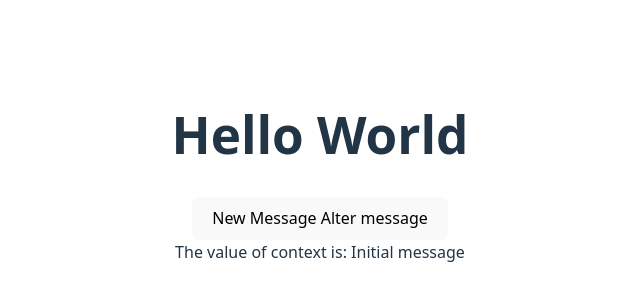
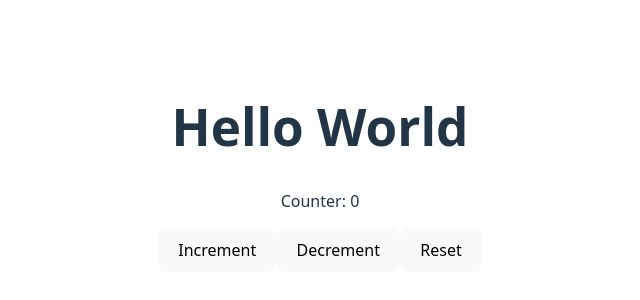
Before and after one commit to JVKszuba/CompassReactJS, a React (Vite) app in the folder Advanced/app/: page / in a window 1280 px wide. Shown: the part 232-532 px from the top of the page, without its empty margins (320-960 px from the left). Built offline with nearby package versions, Linux system fonts and the light colour scheme.

Commit message:
feat: implement useReduce for component complex state management

```diff
--- a/Advanced/app/src/App.jsx
+++ b/Advanced/app/src/App.jsx
@@ -4,6 +4,7 @@ import Timer from "./components/Timer.jsx";
 import ChildComponent from "./components/ChildComponent.jsx";
 import {MyContextProvider} from "./contexts/MyContext.jsx";
 import ContextValue from "./components/ContextValue.jsx";
+import Counter from "./components/Counter.jsx";
 
 function App() {
 
@@ -12,10 +13,11 @@ function App() {
       <h1>Hello World</h1>
       {/*<UseEffectExample />*/}
       {/*<Timer />*/}
-      <MyContextProvider>
-        <ChildComponent />
-        <ContextValue />
-      </MyContextProvider>
+      {/*<MyContextProvider>*/}
+      {/*  <ChildComponent />*/}
+      {/*  <ContextValue />*/}
+      {/*</MyContextProvider>*/}
+      <Counter />
     </>
   )
 }
--- /dev/null
+++ b/Advanced/app/src/components/Counter.jsx
@@ -0,0 +1,30 @@
+import {useReducer} from "react";
+
+const initialState = { counter: 0 };
+
+function reducer(state, action) {
+
+    switch(action.type) {
+
+        case 'INCREMENT': return { counter: state.counter + 1 };
+        case 'DECREMENT': return { counter: state.counter - 1 };
+        case 'RESET': return { counter: 0 };
+        default: throw new Error('Unknown action');
+    }
+}
+
+function Counter() {
+
+    const [state, dispatch] = useReducer(reducer, initialState);
+
+    return (
+        <div>
+          <p>Counter: {state.counter}</p>
+          <button onClick={() => dispatch({type: "INCREMENT"})}>Increment</button>
+          <button onClick={() => dispatch({type: "DECREMENT"})}>Decrement</button>
+          <button onClick={() => dispatch({type: "RESET"})}>Reset</button>
+        </div>
+    );
+}
+
+export default Counter;
```
